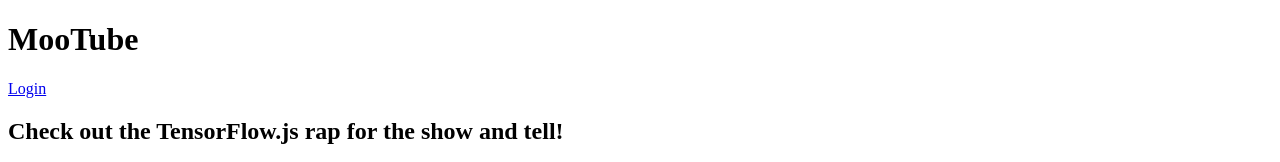
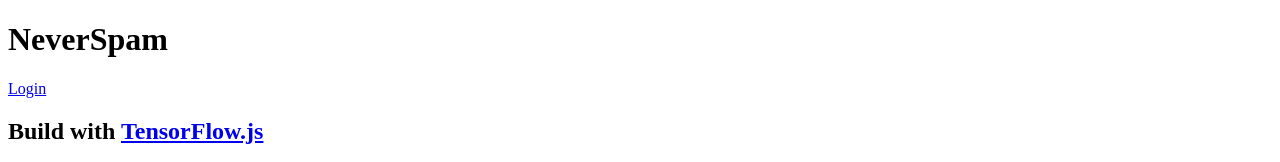
Before and after one commit to iathul/spam_not_spam, a website with bundled scripts: page App/index.html in a window 1280 px wide. Shown: the top 162 px of the page. Built offline with nearby package versions, Linux system fonts and the light colour scheme; no server answers.

Commit message:
content update

```diff
--- a/App/index.html
+++ b/App/index.html
@@ -1,7 +1,7 @@
 <!DOCTYPE html>
 <html lang="en">
   <head>
-    <title>My Pretend Video Blog</title>
+    <title> Never Spam </title>
     <meta charset="utf-8">
     <meta http-equiv="X-UA-Compatible" content="IE=edge">
     <meta name="viewport" content="width=device-width, initial-scale=1">
@@ -9,14 +9,14 @@
   </head>
   <body>
     <header>
-      <h1>MooTube</h1>
+      <h1> NeverSpam </h1>
       <a id="login" href="#">Login</a>
     </header>
 
-    <h2>Check out the TensorFlow.js rap for the show and tell!</h2>
+    <h2> Build with <a href="https://www.tensorflow.org/js" target="_blank"> TensorFlow.js </a> </h2>
     <p>Lorem ipsum dolor sit amet, consectetur adipiscing elit. Curabitur ipsum quam, tincidunt et tempor in, pulvinar vel urna. Nunc eget erat pulvinar, lacinia nisl in, rhoncus est. Morbi molestie vestibulum nunc. Integer non ipsum dolor. Curabitur condimentum sem eget odio dapibus, nec bibendum augue ultricies. Vestibulum ante ipsum primis in faucibus orci luctus et ultrices posuere cubilia curae; Sed iaculis ut ligula sed tempor. Phasellus ac dictum felis. Integer arcu dui, facilisis sit amet placerat sagittis, blandit sit amet risus.</p>
 
-    <iframe width="100%" height="500" src="https://www.youtube.com/embed/RhVs7ijB17c" frameborder="0" allow="accelerometer; autoplay; clipboard-write; encrypted-media; gyroscope; picture-in-picture" allowfullscreen></iframe>
+    <iframe width="100%" height="500" src="https://www.youtube.com/embed/uU-u-5Eo65g" frameborder="0" allow="accelerometer; autoplay; clipboard-write; encrypted-media; gyroscope; picture-in-picture" allowfullscreen></iframe>
 
     <section id="comments" class="comments">
       <div id="comment" class="comment" contenteditable></div>
--- a/App/style.css
+++ b/App/style.css
@@ -32,7 +32,10 @@
   p {
     color: #cdcdcd;
   }
-
+  a {
+    color: #cdcdcd;
+    text-decoration: none;
+  }
   iframe {
     display: block;
     padding: 15px 0;
```
